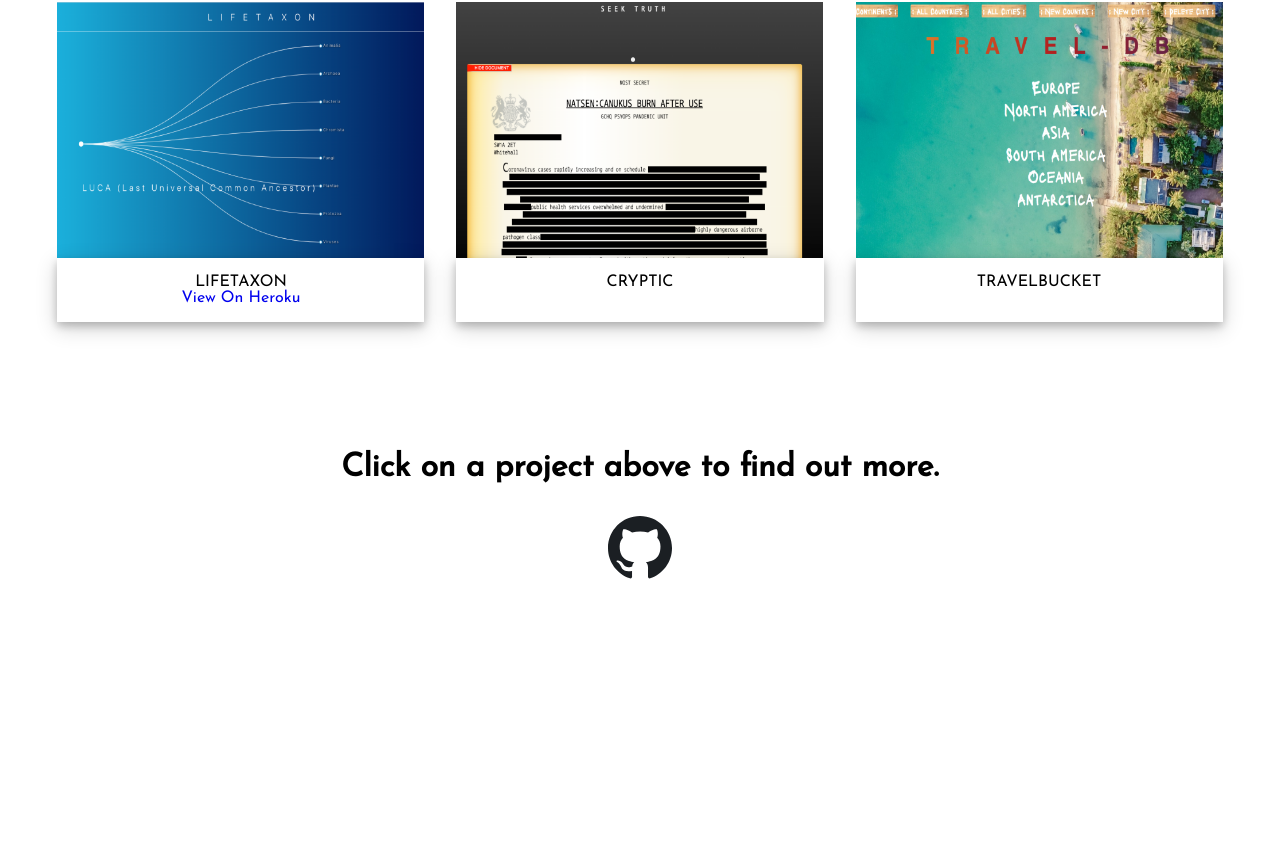
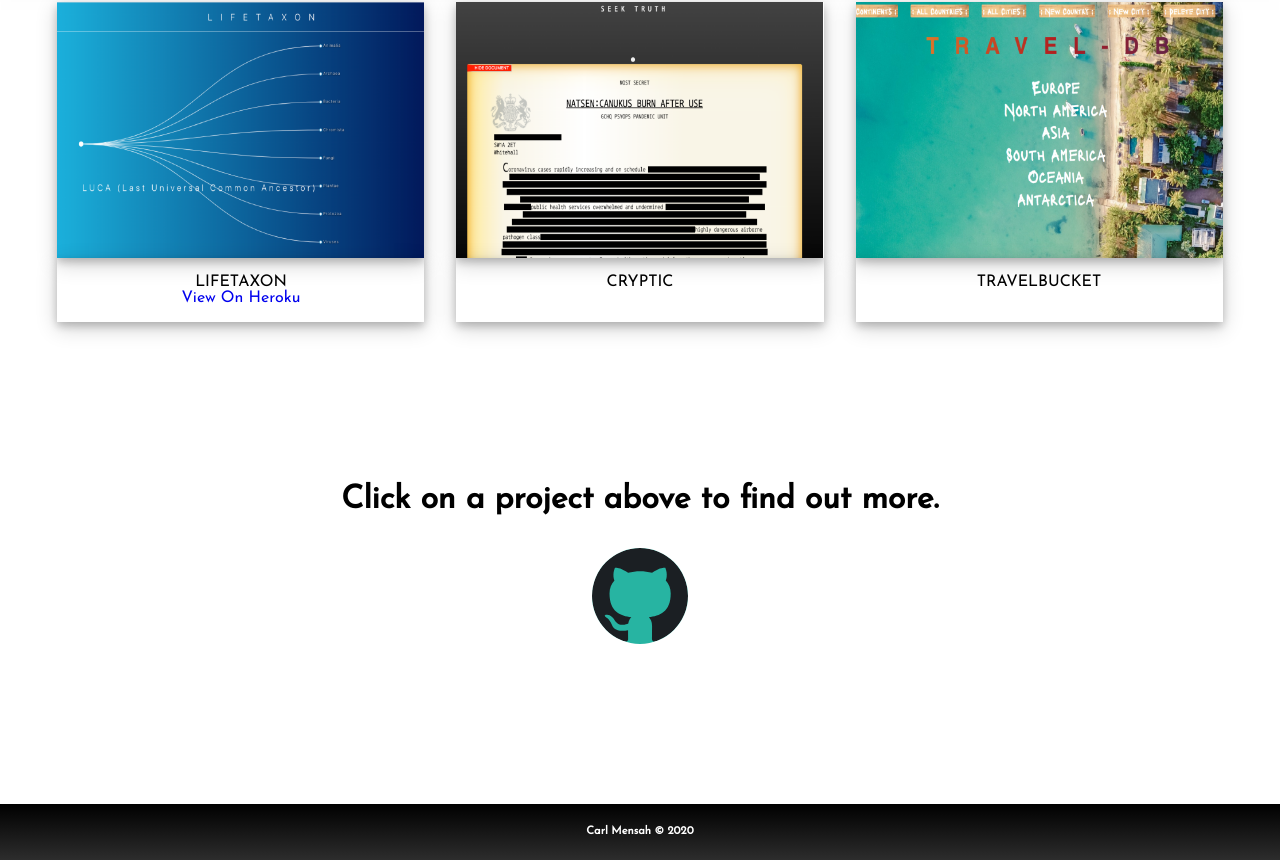
Before and after one commit to Carl-J-M/carlscampfire, a Vue app in the folder carlscampfire/: page / in a window 1280 px wide. Shown: the part 1861-2721 px from the top of the page. Before the commit the page ends 2569 px from the top, so only its background shows below. Built offline with nearby package versions, Linux system fonts and the light colour scheme.

Commit message:
Project page styling changes

```diff
--- a/carlscampfire/src/components/ProjectPage.vue
+++ b/carlscampfire/src/components/ProjectPage.vue
@@ -5,7 +5,7 @@
       PROJECTS
     </h1>
     <div class="parent">
-      <div class="card1 card" v-on:click="selectProject($event, 0)"></div>
+      <div class="card1 card" v-on:click="selectProject($event, 0)" href="#projectTitle"></div>
       <div class="card2 card" v-on:click="selectProject($event, 1)"></div>
       <div class="card3 card" v-on:click="selectProject($event, 2)"></div>
       <div class="card1text cardtext">{{ projects[0].title}}
@@ -14,12 +14,21 @@
       <div class="card2text cardtext">{{ projects[1].title}}</div>
       <div class="card3text cardtext">{{ projects[2].title}}</div>
     </div>
-            <h2 class="displayHeading">{{selectedProjectTitle}}<a :href="selectedProjectLink"><div class="icon github hidden"></div></a></h2>
+            <h2 class="displayHeading" id="projectTitle">
+              {{selectedProjectTitle}}
+              <a :href="selectedProjectLink">
+                <div class="icon github hidden pulseElement"></div>
+             </a>
+            </h2>
+
         <p class="displayText">{{selectedProjectDescription}}</p>
     <div class="displayContainer">
         <div class="tag" v-for="tag in selectedProjectTags">
           <div>{{tag}}</div>
         </div>
+    </div>
+    <div class="footer">
+      <h4 class="copyright">Carl Mensah © 2020</h4>
     </div>
   </div>
 </template>
@@ -36,20 +45,20 @@ export default {
       [
         {
           title: "LIFETAXON",
-          description: "An interactive map of the taxonomy of life, using live data from gbif.com containing over 240,000 datapoints. Fetch requests are constructed using the API key to make new requests and update the tree with live data. Data is formatted for use with react-tree-graph and passed into state. Exercise in state management and using state to present data fluidly.",
+          description: "An interactive map of the taxonomy of life, using the gbif.com API containing over 240,000 datapoints. Fetch requests are constructed dynamically by using keys extracted from a given record. The data from these new requests updates the state. This state data is passed down as a prop to the tree graph itself. Exercise in state management and using state to present data fluidly.",
           tags: ["React","react-tree-graph","JavaScript","HTML5","CSS3","API Data","Data Visualization", "Dynamic Queries", "Data Formatting", "State Manipulation"],
           link: "https://github.com/Carl-J-M/TreeOfLife"
         },
               {
           title: "CRYPTIC",
-          description: "An application designed to generate hype as an internet mystery. I designed and built a fake 'redacted document' using HTML, CSS & Vue which takes data from a custom API my teammates built, allowing for dynamic riddles to be dropped into our fake document.",
-          tags: ["Vue.js", "HTML5", "CSS3", "Leaflet.js", "MongoDB", "Custom Backend", "Login", "Express","Trello"],
+          description: "An application designed to generate hype as an internet mystery. I designed and built a fake 'redacted document' using HTML, CSS & Vue.js data properties. The application takes data from a custom API we built as a team, this data populates the document and provides the information to decode the password. A successful password attempt routes the user to a page with a Leaflet.js map and instructions. Admin login allows for creating new events.",
+          tags: ["Vue.js", "HTML5", "CSS3", "Leaflet.js", "MongoDB", "Custom Backend", "Login", "Express","Trello","Wireframing"],
           link: "https://github.com/Carl-J-M/js_group_0"
         },
         {
           title: "TRAVELBUCKET",
-          description: "Ruby/Sinatra travel bucket list application, using restful routes & a postgres database.",
-          tags: ["Ruby", "Sinatra", "HTML5", "CSS3", "SQL", "POSTGRES", "RDBMS", "Relationships", "OOP", "Restful Routes"],
+          description: "A personal travel bucket list application designed for a single user as a place to tick off destinations and write notes about their travels. Full CRUD functionality for Continents, Countries & Cities.",
+          tags: ["Ruby", "Sinatra", "HTML5", "CSS3", "SQL", "POSTGRES", "RDBMS", "Relationships", "OOP", "Restful Routes", "CRUD"],
           link: "https://github.com/Carl-J-M/travel_bucket"
         }
       ]
@@ -92,7 +101,9 @@ export default {
   letter-spacing: .5em;
   color: white;
   background-color: rgba(15, 155, 255, 0.9);
-  box-shadow: 0 4px 8px 0 rgba(0, 0, 0, 0.2), 0 6px 20px 0 rgba(0, 0, 0, 0.19);
+    -webkit-box-shadow: 0px 0px 28px -1px rgba(0,0,0,0.75);
+  -moz-box-shadow: 0px 0px 28px -1px rgba(0,0,0,0.75);
+  box-shadow: 0px 0px 28px -1px rgba(0,0,0,0.75);
 }
 .overlay {
 
@@ -120,11 +131,12 @@ padding: 0.1em;
   min-height: 15em;
   margin: 0em 1em;
   transition: all ease-in-out 0.4s;
-  /* box-shadow: 0 4px 8px 0 rgba(0, 0, 0, 0.2), 0 6px 20px 0 rgba(0, 0, 0, 0.19); */
+  box-shadow: 0 4px 8px 0 rgba(0, 0, 0, 0.2), 0 6px 20px 0 rgba(0, 0, 0, 0.19);
 }
 .card:hover {
   cursor: pointer;
-  background-size: 250% 250%;
+  background-size: 120% 120%;
+
 }
 
 .cardtext {
@@ -181,6 +193,8 @@ background-repeat: no-repeat;
   color: black;
   width: 100vw;
   font-size: 2em;
+  padding: 1em;
+  margin-top: 0px;
 
 }
 
@@ -188,7 +202,7 @@ background-repeat: no-repeat;
   text-align: center;
   padding: 1em 2em;
   font-size: 1em;
-  line-height: 1.2em;
+  line-height: 1.5em;
   width: 80%;
   margin: 0 auto;
   margin-top: 1em;
@@ -206,7 +220,7 @@ background-repeat: no-repeat;
   margin-top: 2em;
   /* border-radius: 0.5em; */
   text-align: center;
-  color: dodgerblue;
+
   font-size: 2em;
   font-weight: 800;
   width: auto;
@@ -218,13 +232,14 @@ background-repeat: no-repeat;
 .github {
   height: 2em;
   width: 2em;
-  padding: 1em;
+  padding: 1.5em;
 
   margin: 0 auto;
   margin-top: 1em;
   background-image: url('../assets/github.svg');
   background-size: 100% 100%;
-
+  border-radius: 50%;
+  transition: all ease-in-out 1s;
 }
 
 .lifetaxon {
@@ -234,4 +249,42 @@ background-repeat: no-repeat;
 .lifetaxon a {
   text-decoration: none;
 }
+.footer {
+  height: auto;
+  width: 100%;
+  background: #000000;  /* fallback for old browsers */
+background: -webkit-linear-gradient(to top, #434343, #000000);  /* Chrome 10-25, Safari 5.1-6 */
+background: linear-gradient(to top, #434343, #000000); /* W3C, IE 10+/ Edge, Firefox 16+, Chrome 26+, Opera 12+, Safari 7+ */
+background-size: 100% 150%;
+
+}
+.copyright {
+  font-size: 0.7em;
+  color: white;
+  text-align: center;
+  bottom: 1em;
+  padding: 2em;
+}
+.pulseElement {
+    animation: pulse 10s ease-in-out infinite;
+}
+@keyframes pulse {
+  0% {
+  background-color: rgba(255, 151, 33, 0.5);
+
+	}
+	33% {
+    background-color: rgb(33, 196, 255);
+
+	}
+
+	66% {
+    background-color: rgb(44, 165, 78);
+
+	}
+
+  100% {
+  background-color: rgb(255, 151, 33, 0.5);
+  }
+}
 </style>
```
